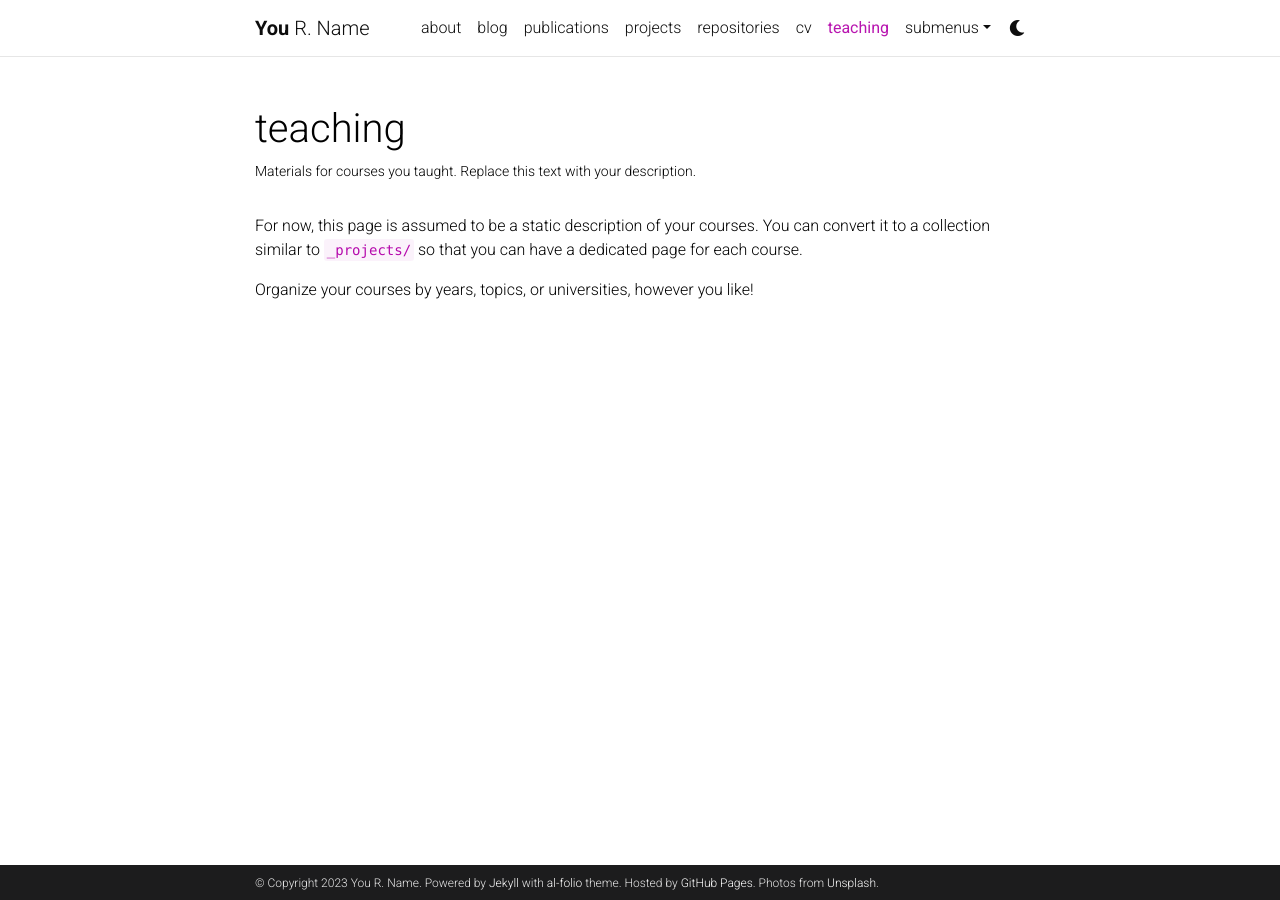
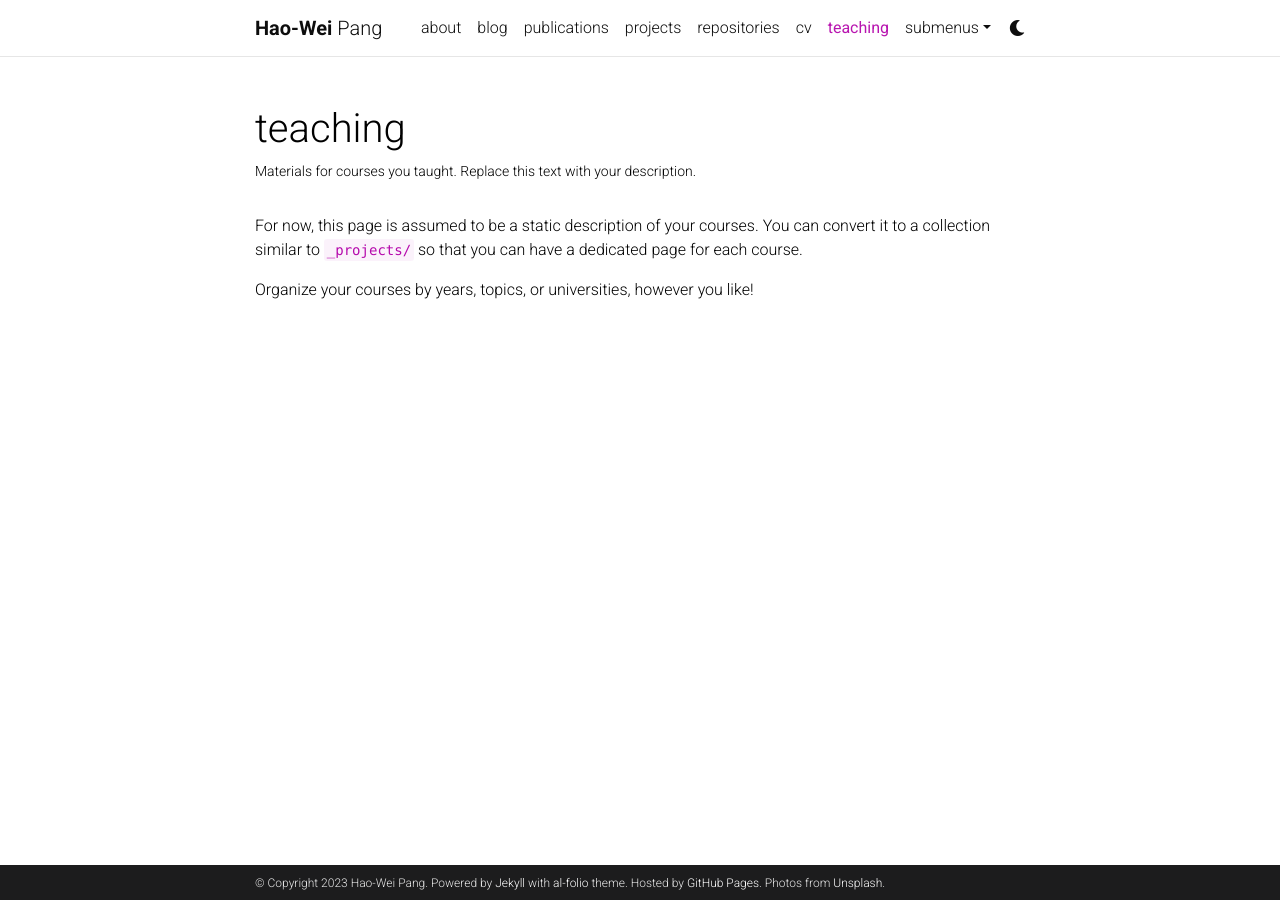
Before and after one commit to hwpang/hwpang.github.io, a Jekyll site: the page built from _pages/teaching.md, in a window 1280 px wide. Built offline with Jekyll 4.4.1, drawn with Linux system fonts in a browser that asks for light colours; comment, search, counter and statistics services are not loaded; a style sheet for code colours, icons or effects is not loaded.

Commit message:
Add name and email

```diff
--- a/_config.yml
+++ b/_config.yml
@@ -3,10 +3,10 @@
 # -----------------------------------------------------------------------------
 
 title: blank # the website title (if blank, full name will be used instead)
-first_name: You
-middle_name: R.
-last_name: Name
-email: you@example.com
+first_name: Hao-Wei
+middle_name:
+last_name: Pang
+email: hwpang@mit.edu
 description: > # the ">" symbol means to ignore newlines until "footer_text:"
   A simple, whitespace theme for academics. Based on [*folio](https://github.com/bogoli/-folio) design.
 footer_text: >
```
